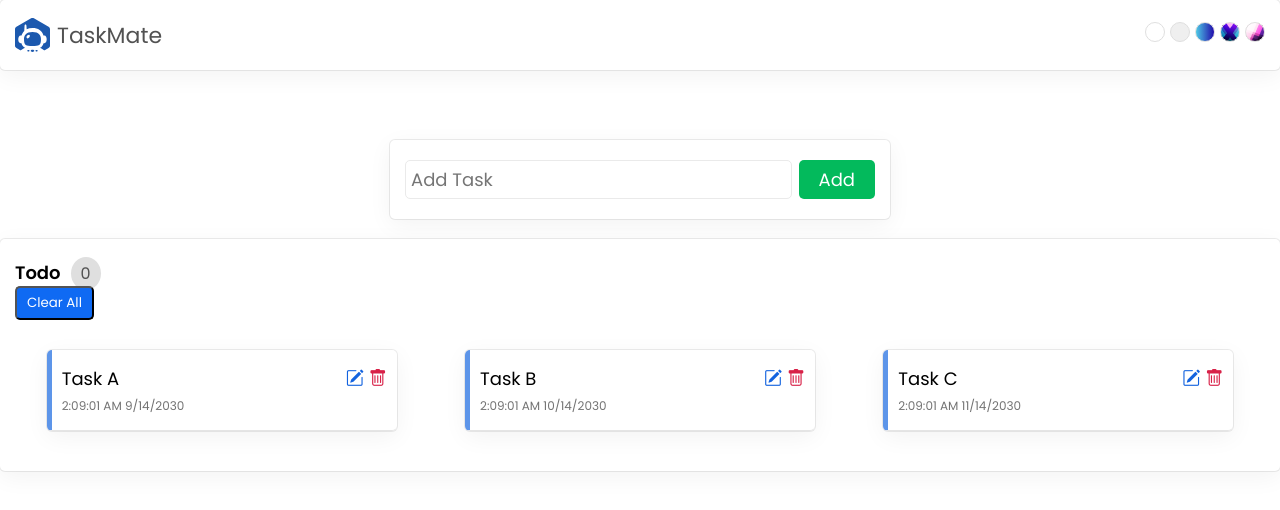
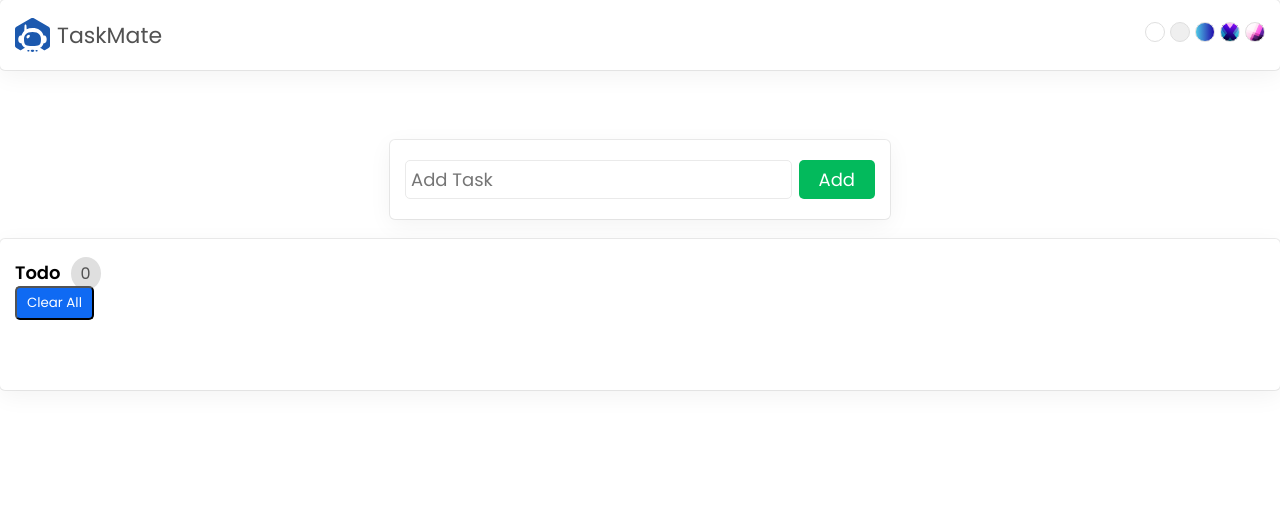
Before and after one commit to anikjoyy/taskmate, a React (Create React App) app: page / in a window 1280 px wide. Shown: the top 510 px of the page. Built offline with nearby package versions, Linux system fonts and the light colour scheme; the HTML template or start-up script is replaced by a standard one.

Commit message:
created add task using useState

```diff
--- a/src/App.js
+++ b/src/App.js
@@ -1,14 +1,16 @@
+import { useState } from 'react';
 import './App.css';
 import AddTask from './components/AddTask';
 import Header from './components/Header';
 import ShowTask from './components/ShowTask';
 
 function App() {
+  const [tasklist, setTasklist] = useState([]);
   return (
     <div className='App'>
       <Header />
-      <AddTask />
-      <ShowTask />
+      <AddTask tasklist={tasklist} setTasklist={setTasklist} />
+      <ShowTask tasklist={tasklist} setTasklist={setTasklist} />
     </div>
   );
 }
--- a/src/components/AddTask.jsx
+++ b/src/components/AddTask.jsx
@@ -1,9 +1,21 @@
 import React from 'react';
 
-const AddTask = () => {
+const AddTask = ({ tasklist, setTasklist }) => {
+  const handleSubmit = (e) => {
+    e.preventDefault();
+
+    const date = new Date();
+    const newTask = {
+      id: date.getTime(),
+      name: e.target.task.value,
+      time: `${date.toLocaleTimeString()} ${date.toLocaleDateString()}`,
+    };
+    setTasklist([...tasklist, newTask]);
+    e.target.task.value = '';
+  };
   return (
     <section className='addTask'>
-      <form>
+      <form onSubmit={handleSubmit}>
         <input
           type='text'
           name='task'
--- a/src/components/ShowTask.jsx
+++ b/src/components/ShowTask.jsx
@@ -1,23 +1,20 @@
 import React from 'react';
 
-const ShowTask = () => {
-  const tasks = [
-    { id: 1, name: 'Task A', time: '2:09:01 AM 9/14/2030' },
-    { id: 2, name: 'Task B', time: '2:09:01 AM 10/14/2030' },
-    { id: 3, name: 'Task C', time: '2:09:01 AM 11/14/2030' },
-  ];
-
+const ShowTask = ({ tasklist, setTasklist }) => {
   return (
     <section className='showTask'>
       <div className='head'>
         <div>
           <span className='title'>Todo</span>
-          <span className='count'>0</span>
+          <span className='count'>{tasklist ? tasklist.length : 0}</span>
         </div>
-        <button className='clearAll'>Clear All</button>
+        <button className='clearAll' onClick={() => setTasklist([])}>
+          Clear All
+        </button>
       </div>
       <ul>
-        {tasks.map((task) => (
+        {tasklist &&
+          tasklist.map((task) => (
             <li key={task.id}>
               <p>
                 <span className='name'>{task.name}</span>
```
Lines whose indentation alone changed are shown as unchanged.
